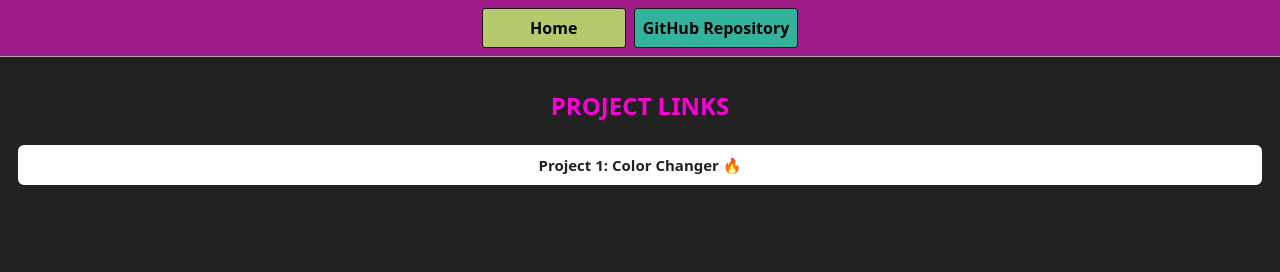
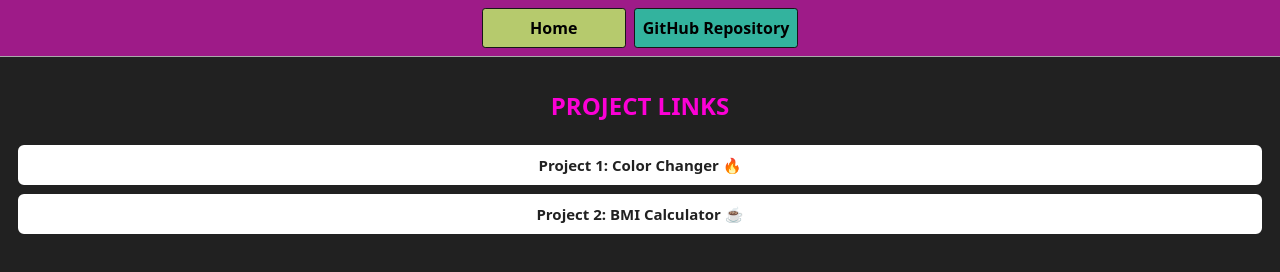
Before and after one commit to HarshDhoriyani/Java-Script, a plain HTML site: page 07_Projects/index.html in a window 1280 px wide. Drawn offline with Linux system fonts and the light colour scheme.

Commit message:
Project 1 and 2

```diff
--- a/07_Projects/index.html
+++ b/07_Projects/index.html
@@ -21,6 +21,10 @@
             <a class="project-links" style="" href="./Project1_Color_Changer/index.html">
                 Project 1: Color Changer 🔥
             </a>
+
+            <a class="project-links" style="" href="./Project2_BMI_Calculator/index.html">
+                Project 2: BMI Calculator ☕️
+            </a>
         </div>
     </main>
 </body>
```
